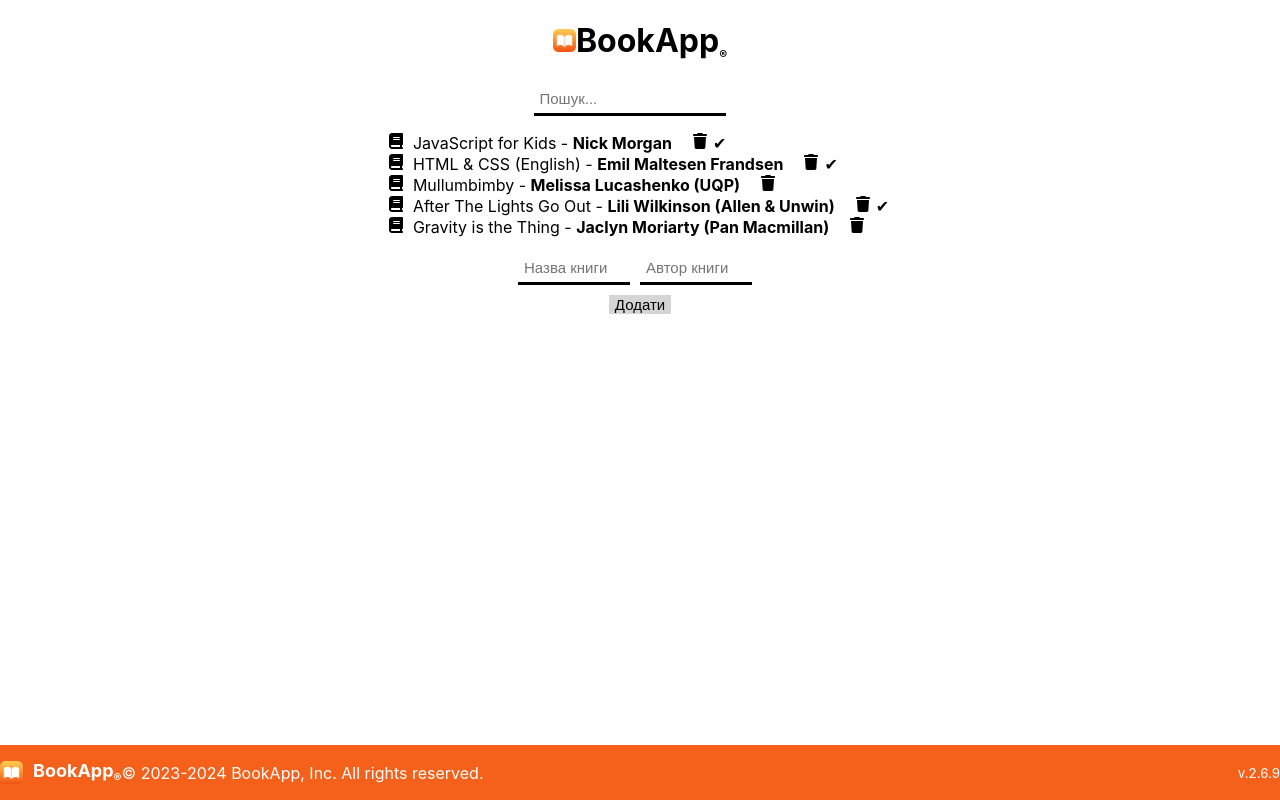
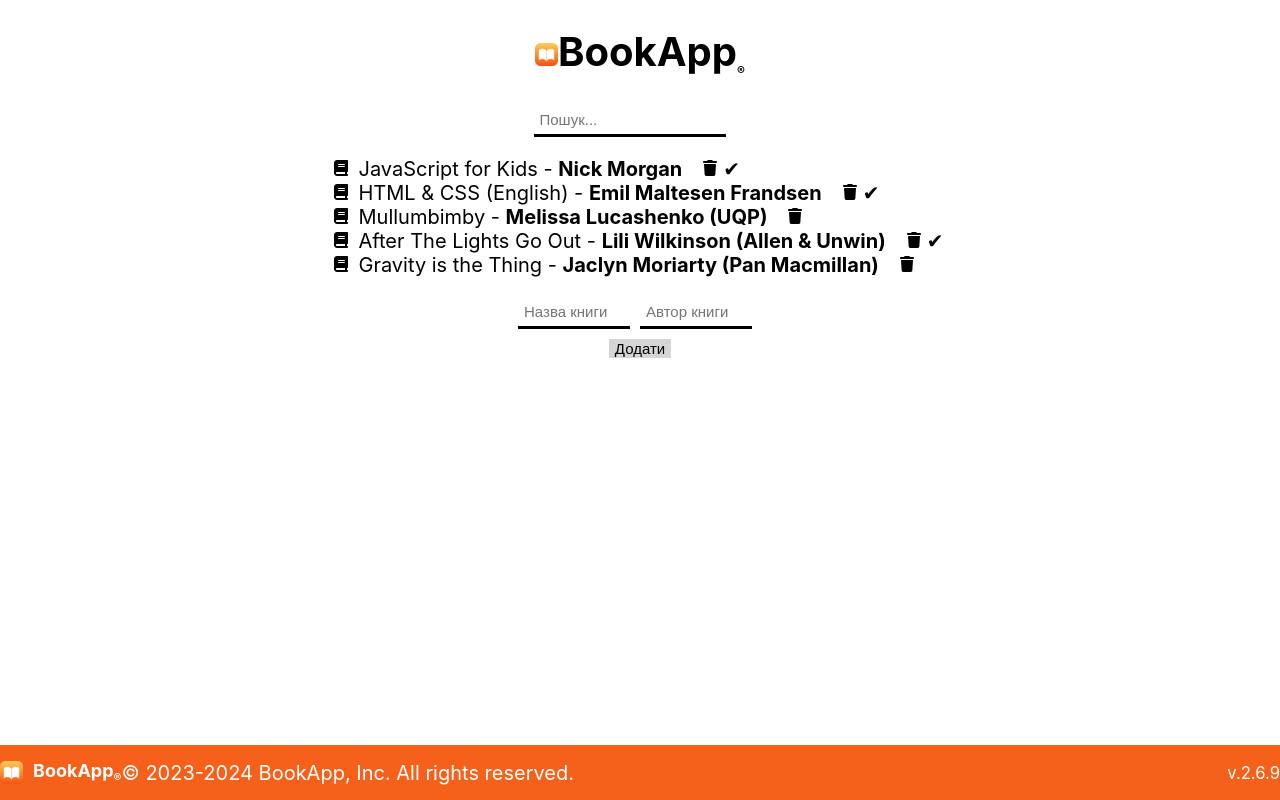
Before and after one commit to Terminator2220/BookApp, a React (Create React App) app: page / in a window 1280 px wide. Built offline with nearby package versions, Linux system fonts and the light colour scheme; the HTML template or start-up script is replaced by a standard one.

Commit message:
Update index.css

```diff
--- a/src/index.css
+++ b/src/index.css
@@ -5,7 +5,7 @@
     sans-serif;
   -webkit-font-smoothing: antialiased;
   -moz-osx-font-smoothing: grayscale;
-  font-size: 16px;
+  font-size: 20px;
 }
 
 code {
@@ -20,23 +20,24 @@
 
 @media only screen and (max-width: 600px) {
   body {
-    font-size: 8px;
+    font-size: 12px;
   }
 }
 
 @media only screen and (min-width: 601px) and (max-width: 1024px) {
   body {
-    font-size: 13px;
+    font-size: 17px;
   }
 }
 
 @media only screen and (min-width: 1025px) and (max-width: 1366px) {
   body {
-    font-size: 16px;
+    font-size: 20px;
   }
 }
+
 @media only screen and (min-width: 2560px) {
   body {
-    font-size: 22px;
+    font-size: 26px;
   }
 }
```
